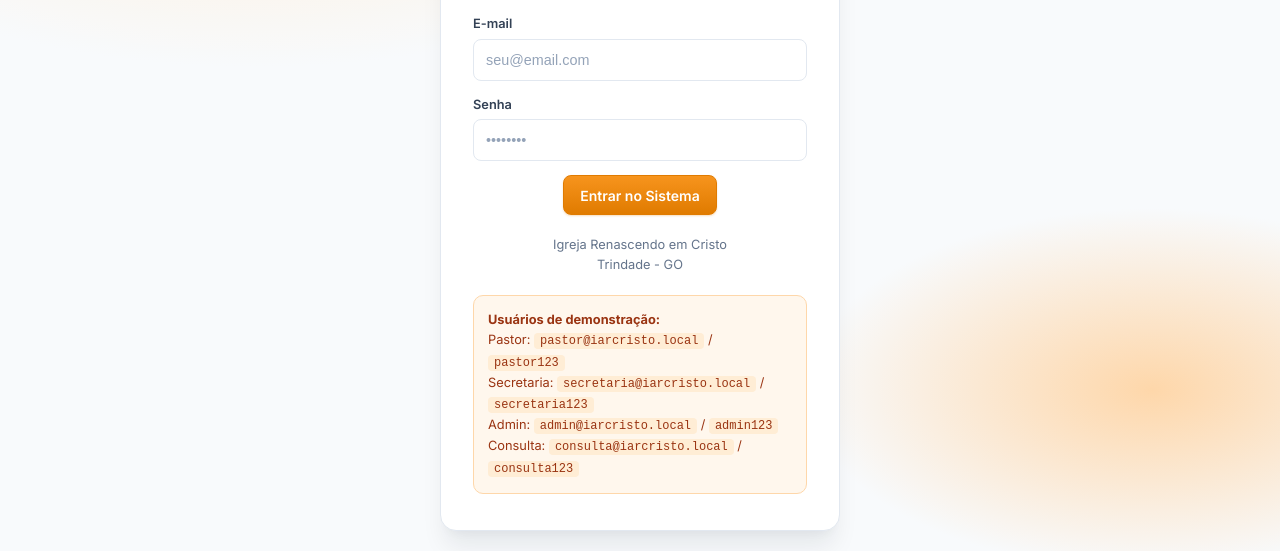
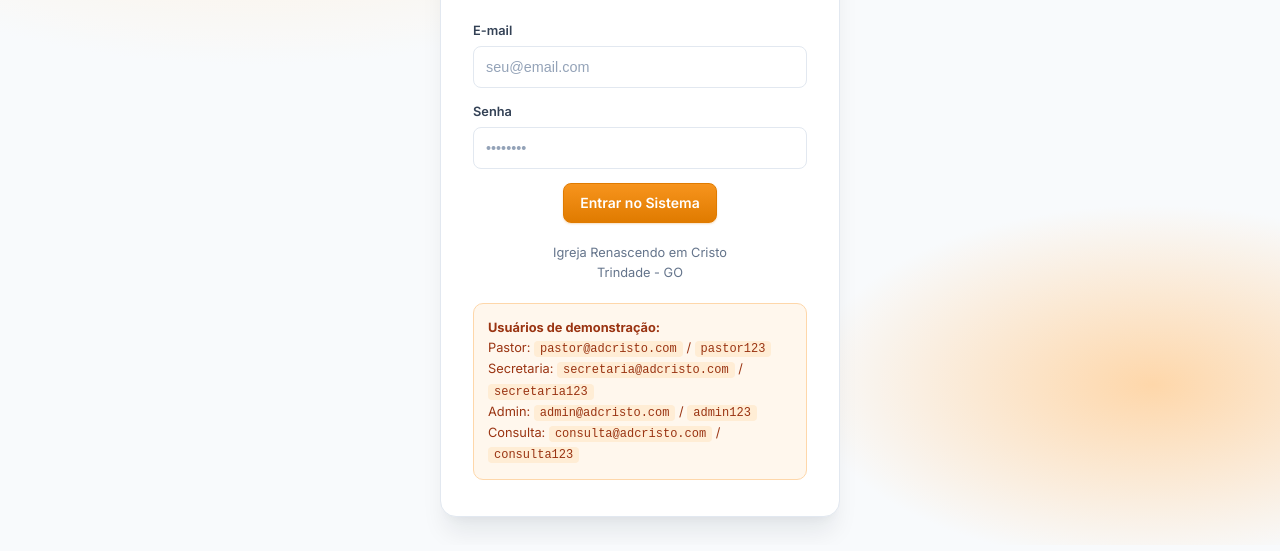
Before and after one commit to lojamkv-ui/IgrejaRC, a plain HTML site: page pages/login.html in a window 1280 px wide. Shown: the part 255-806 px from the top of the page. Drawn offline with Linux system fonts and the light colour scheme.

Commit message:
Update login.html

```diff
--- a/pages/login.html
+++ b/pages/login.html
@@ -68,10 +68,10 @@
 
       <div class="login-hint">
         <strong>Usuários de demonstração:</strong><br>
-        Pastor: <code>pastor@iarcristo.local</code> / <code>pastor123</code><br>
-        Secretaria: <code>secretaria@iarcristo.local</code> / <code>secretaria123</code><br>
-        Admin: <code>admin@iarcristo.local</code> / <code>admin123</code><br>
-        Consulta: <code>consulta@iarcristo.local</code> / <code>consulta123</code>
+        Pastor: <code>pastor@adcristo.com</code> / <code>pastor123</code><br>
+        Secretaria: <code>secretaria@adcristo.com</code> / <code>secretaria123</code><br>
+        Admin: <code>admin@adcristo.com</code> / <code>admin123</code><br>
+        Consulta: <code>consulta@adcristo.com</code> / <code>consulta123</code>
       </div>
     </div>
   </div>
```
